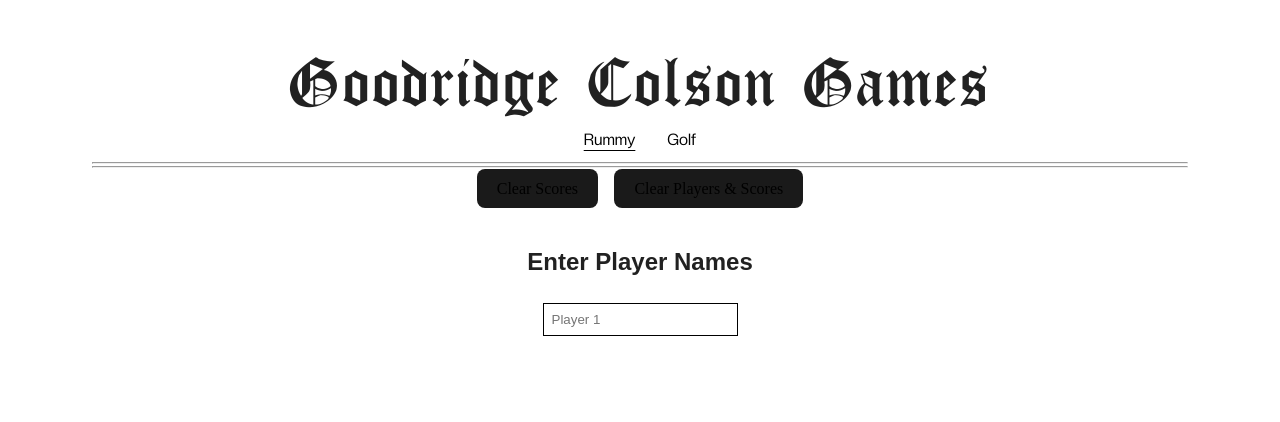
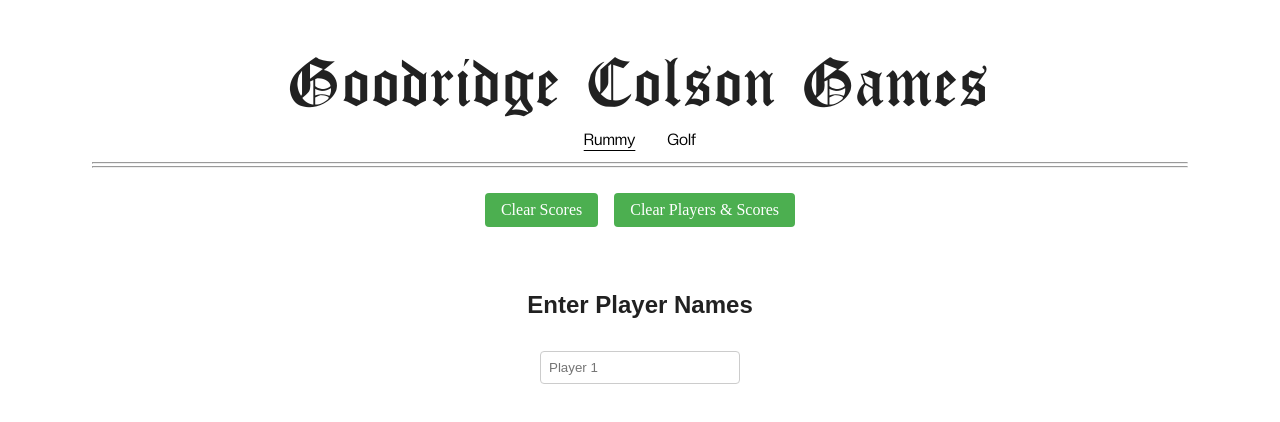
Before and after one commit to samcolson4/gc-games, a React (Vite) app: page / in a window 1280 px wide. Shown: the top 422 px of the page. Built offline with nearby package versions, Linux system fonts and the light colour scheme; a web font is replaced by a local one.

Commit message:
Major facelift
- Fix the rummy scoring
- Improving styling in both games

```diff
--- a/src/components/golf.tsx
+++ b/src/components/golf.tsx
@@ -1,20 +1,103 @@
 import React, { useState, useEffect } from "react";
 import { calculateCumulativeScore, clearPlayersAndScores, clearScores, getStoredData, updatePlayerName, updateScore } from "../utils/scoreHelpers";
 
+interface Player {
+  name: string;
+  id: number;
+}
+
+const MAX_PLAYERS = 6;
+const MAX_SCORE = 200; // Reasonable maximum golf score
+
 function Golf() {
-  const [players, setPlayers] = useState<string[]>(Array(6).fill(""));
+  const [players, setPlayers] = useState<Player[]>(Array(MAX_PLAYERS).fill(null).map((_, i) => ({ name: "", id: i })));
   const [scores, setScores] = useState<string[][]>([]);
   const [numRounds, setNumRounds] = useState<number>(1);
 
+  const styles = {
+    container: {
+      display: "flex",
+      flexDirection: "column" as const,
+      alignItems: "center",
+      padding: "1rem",
+      maxWidth: "100%",
+      margin: "0 auto",
+      boxSizing: "border-box" as const,
+    },
+    button: {
+      padding: "0.5rem 1rem",
+      margin: "0.5rem",
+      backgroundColor: "#4CAF50",
+      color: "white",
+      border: "none",
+      borderRadius: "4px",
+      cursor: "pointer",
+      transition: "background-color 0.3s",
+    },
+    input: {
+      padding: "0.5rem",
+      margin: "0.5rem",
+      backgroundColor: "white",
+      color: "black",
+      border: "1px solid #ccc",
+      borderRadius: "4px",
+      width: "100%",
+      maxWidth: "200px",
+      boxSizing: "border-box" as const,
+    },
+    table: {
+      borderCollapse: "collapse" as const,
+      width: "100%",
+      marginTop: "1rem",
+      tableLayout: "fixed" as const,
+    },
+    th: {
+      padding: "0.5rem",
+      backgroundColor: "#f5f5f5",
+      border: "1px solid #ddd",
+      wordBreak: "break-word" as const,
+    },
+    td: {
+      padding: "0.5rem",
+      border: "1px solid #ddd",
+      textAlign: "center" as const,
+      wordBreak: "break-word" as const,
+    },
+    header: {
+      marginBottom: "2rem",
+      textAlign: "center" as const,
+    },
+    tableContainer: {
+      width: "100%",
+      maxWidth: "800px",
+      margin: "0 auto",
+    },
+    playerInputs: {
+      width: "100%",
+      maxWidth: "800px",
+      margin: "0 auto",
+    },
+    buttonContainer: {
+      width: "100%",
+      maxWidth: "800px",
+      margin: "0 auto 2rem auto",
+      display: "flex",
+      justifyContent: "center",
+      flexWrap: "wrap" as const,
+    },
+  };
+
   useEffect(() => {
     const { players: storedPlayers, scores: storedScores } = getStoredData("golfPlayers", "golfScores");
-    setPlayers(storedPlayers);
+    setPlayers(storedPlayers.map((name: string, i: number) => ({ name, id: i })));
     setScores(storedScores);
     setNumRounds(storedScores.length || 1);
   }, []);
 
   const handleNameChange = (index: number, name: string) => {
-    const newPlayers = updatePlayerName(players, index, name, "golfPlayers");
+    const newPlayers = [...players];
+    newPlayers[index] = { ...newPlayers[index], name };
+    updatePlayerName(newPlayers.map(p => p.name), index, name, "golfPlayers");
     setPlayers(newPlayers);
   };
 
@@ -23,10 +106,15 @@ function Golf() {
     roundIndex: number,
     score: string
   ) => {
-    // Ensure scores array has enough rounds
+    // Validate score
+    const numScore = parseInt(score);
+    if (score && (isNaN(numScore) || numScore < 0 || numScore > MAX_SCORE)) {
+      return;
+    }
+
     let updatedScores = [...scores];
     while (updatedScores.length <= roundIndex) {
-      updatedScores.push(Array(6).fill(""));
+      updatedScores.push(Array(MAX_PLAYERS).fill(""));
     }
     updatedScores = updateScore(updatedScores, playerIndex, roundIndex, score, "golfScores");
     setScores(updatedScores);
@@ -36,6 +124,12 @@ function Golf() {
     setNumRounds(numRounds + 1);
   };
 
+  const deleteRound = (roundIndex: number) => {
+    const newScores = scores.filter((_, index) => index !== roundIndex);
+    setScores(newScores);
+    setNumRounds(numRounds - 1);
+  };
+
   const clearOnlyScores = () => {
     const emptyScores = clearScores("golfScores");
     setScores(emptyScores);
@@ -43,38 +137,36 @@ function Golf() {
   };
 
   return (
-    <div style={{ display: "flex", flexDirection: "column", alignItems: "center" }}>
-      <div style={{ marginBottom: "1rem" }}>
-        <button onClick={clearOnlyScores} style={{ marginRight: "1rem" }}>
+    <div style={styles.container}>
+      <div style={styles.buttonContainer}>
+        <button onClick={clearOnlyScores} style={styles.button}>
           Clear Scores
         </button>
         <button
           onClick={() => {
             const { emptyPlayers, emptyScores } = clearPlayersAndScores("golfPlayers", "golfScores");
-            setPlayers(emptyPlayers);
+            setPlayers(emptyPlayers.map((name, i) => ({ name, id: i })));
             setScores(emptyScores);
             setNumRounds(1);
           }}
+          style={styles.button}
         >
           Clear Players & Scores
         </button>
       </div>
-      <div>
+
+      <div style={styles.playerInputs}>
         <h2>Enter Player Names</h2>
-        {players.map((name, i) => {
-          if (i === 0 || players[i - 1].trim() !== "") {
+        {players.map((player, i) => {
+          if (i === 0 || players[i - 1].name.trim() !== "") {
             return (
-              <div key={i}>
+              <div key={player.id}>
                 <input
                   type="text"
                   placeholder={`Player ${i + 1}`}
-                  value={name}
+                  value={player.name}
                   onChange={(e) => handleNameChange(i, e.target.value)}
-                  style={{
-                    backgroundColor: "white",
-                    color: "black",
-                    border: "1px solid black",
-                  }}
+                  style={styles.input}
                 />
               </div>
             );
@@ -83,15 +175,19 @@ function Golf() {
         })}
       </div>
 
-      {players[0] && (
-        <div>
+      {players[0].name && (
+        <div style={styles.tableContainer}>
           <h2>Enter Scores</h2>
-          <table>
+          <table style={styles.table}>
             <thead>
               <tr>
-                <th></th>
-                {players.map((name, i) =>
-                  name ? <th key={i}><h3>{name}</h3></th> : null
+                <th style={{ ...styles.th, width: "100px" }}></th>
+                {players.map((player) =>
+                  player.name ? (
+                    <th key={player.id} style={styles.th}>
+                      <h3 style={{ margin: 0 }}>{player.name}</h3>
+                    </th>
+                  ) : null
                 )}
               </tr>
             </thead>
@@ -99,39 +195,48 @@ function Golf() {
               {[...Array(numRounds)].map((_, roundIndex) => (
                 <React.Fragment key={roundIndex}>
                   <tr>
-                    <td>Round {roundIndex + 1}</td>
-                    {players.map((name, playerIndex) =>
-                      name ? (
-                        <td key={playerIndex}>
+                    <td style={styles.td}>
+                      Round {roundIndex + 1}
+                      <button
+                        onClick={() => deleteRound(roundIndex)}
+                        style={{
+                          ...styles.button,
+                          padding: "0.25rem 0.5rem",
+                          marginLeft: "0.5rem",
+                          backgroundColor: "#f44336",
+                        }}
+                      >
+                        ×
+                      </button>
+                    </td>
+                    {players.map((player) =>
+                      player.name ? (
+                        <td key={player.id} style={styles.td}>
                           <input
                             type="number"
-                            value={
-                              scores[roundIndex]?.[playerIndex] || ""
+                            min="0"
+                            max={MAX_SCORE}
+                            value={scores[roundIndex]?.[player.id] || ""}
+                            onChange={(e) =>
+                              handleScoreChange(player.id, roundIndex, e.target.value)
                             }
-                            onChange={(e) =>
-                              handleScoreChange(playerIndex, roundIndex, e.target.value)
-                            }
-                            style={{
-                              backgroundColor: "white",
-                              color: "black",
-                              border: "1px solid black",
-                            }}
+                            style={styles.input}
                           />
                         </td>
                       ) : null
                     )}
                   </tr>
                   {players.some(
-                    (_, playerIndex) =>
-                      scores[roundIndex]?.[playerIndex]?.trim() !== ""
+                    (player) =>
+                      scores[roundIndex]?.[player.id]?.trim() !== ""
                   ) && (
                     <tr>
-                      <td>Scores on the doors</td>
-                      {players.map((name, playerIndex) =>
-                        name ? (
-                          <td key={playerIndex}>
+                      <td style={styles.td}>Total Score</td>
+                      {players.map((player) =>
+                        player.name ? (
+                          <td key={player.id} style={styles.td}>
                             {calculateCumulativeScore(
-                              scores.map(round => round[playerIndex]),
+                              scores.map(round => round[player.id]),
                               roundIndex
                             )}
                           </td>
@@ -143,7 +248,7 @@ function Golf() {
               ))}
             </tbody>
           </table>
-          <button onClick={addRound} style={{ marginTop: "1rem" }}>
+          <button onClick={addRound} style={{ ...styles.button, marginTop: "1rem" }}>
             Add Round
           </button>
         </div>
--- a/src/components/rummy.tsx
+++ b/src/components/rummy.tsx
@@ -14,6 +14,79 @@ function Rummy() {
       .fill(null)
       .map(() => Array(6).fill("")),
   );
+
+  const styles = {
+    container: {
+      display: "flex",
+      flexDirection: "column" as const,
+      alignItems: "center",
+      padding: "1rem",
+      maxWidth: "100%",
+      margin: "0 auto",
+      boxSizing: "border-box" as const,
+    },
+    button: {
+      padding: "0.5rem 1rem",
+      margin: "0.5rem",
+      backgroundColor: "#4CAF50",
+      color: "white",
+      border: "none",
+      borderRadius: "4px",
+      cursor: "pointer",
+      transition: "background-color 0.3s",
+    },
+    input: {
+      padding: "0.5rem",
+      margin: "0.5rem",
+      backgroundColor: "white",
+      color: "black",
+      border: "1px solid #ccc",
+      borderRadius: "4px",
+      width: "100%",
+      maxWidth: "200px",
+      boxSizing: "border-box" as const,
+    },
+    table: {
+      borderCollapse: "collapse" as const,
+      width: "100%",
+      marginTop: "1rem",
+      tableLayout: "fixed" as const,
+    },
+    th: {
+      padding: "0.5rem",
+      backgroundColor: "#f5f5f5",
+      border: "1px solid #ddd",
+      wordBreak: "break-word" as const,
+    },
+    td: {
+      padding: "0.5rem",
+      border: "1px solid #ddd",
+      textAlign: "center" as const,
+      wordBreak: "break-word" as const,
+    },
+    header: {
+      marginBottom: "2rem",
+      textAlign: "center" as const,
+    },
+    tableContainer: {
+      width: "100%",
+      maxWidth: "800px",
+      margin: "0 auto",
+    },
+    playerInputs: {
+      width: "100%",
+      maxWidth: "800px",
+      margin: "0 auto",
+    },
+    buttonContainer: {
+      width: "100%",
+      maxWidth: "800px",
+      margin: "0 auto 2rem auto",
+      display: "flex",
+      justifyContent: "center",
+      flexWrap: "wrap" as const,
+    },
+  };
 
   useEffect(() => {
     const { players: initialPlayers, scores: initialScores } = getStoredData("rummyPlayers", "rummyScores");
@@ -46,10 +119,10 @@ function Rummy() {
 
   // Emoji ranking row for each round
   const getEmojiRankingRow = (roundIndex: number) => {
-    const fullEmojis = ["🟩", "🟦", "🟪", "🟨", "🟧", "🟥"];
-    const activePlayersCount = players.filter(name => name).length;
-    const emojis = fullEmojis.slice(0, activePlayersCount);
-    const cumulativeScores: { index: number; score: number }[] = players
+    const emojis = ["🟩", "🟦", "🟪", "🟨", "🟧", "🟥"];
+
+    // Get scores for each player and sort them
+    const playerScores = players
       .map((_, i) => ({
         index: i,
         score: calculateCumulativeScore(scores.map(row => row[i]), roundIndex),
@@ -57,36 +130,85 @@ function Rummy() {
       .filter(({ score }) => !isNaN(score))
       .sort((a, b) => a.score - b.score);
 
+    // Create a map of player index to emoji
     const emojiMap: Record<number, string> = {};
-    let rank = 0;
-    for (let i = 0; i < cumulativeScores.length;) {
-      const currentScore = cumulativeScores[i].score;
-      const scoreGroup = cumulativeScores.slice(i).filter(r => r.score === currentScore);
-      const emoji = emojis[rank] || emojis[emojis.length - 1];
-      scoreGroup.forEach(entry => {
-        emojiMap[entry.index] = emoji;
+
+    // Group players by score
+    let currentScore = playerScores[0]?.score;
+    let currentGroup: typeof playerScores = [];
+    let emojiIndex = 0;
+
+    playerScores.forEach((player) => {
+      if (player.score === currentScore) {
+        currentGroup.push(player);
+      } else {
+        // Assign the same emoji to all players in the group
+        const emoji = emojis[emojiIndex];
+        currentGroup.forEach(p => {
+          emojiMap[p.index] = emoji;
+        });
+
+        // Move to next group
+        currentGroup = [player];
+        currentScore = player.score;
+        emojiIndex++;
+      }
+    });
+
+    // Handle the last group
+    if (currentGroup.length > 0) {
+      const emoji = emojis[emojiIndex];
+      currentGroup.forEach(p => {
+        emojiMap[p.index] = emoji;
       });
-      i += scoreGroup.length;
-      rank++;
     }
 
     return (
       <tr>
-        <td style={{ textAlign: "right", paddingLeft: "0.5rem" }}>Rankings</td>
+        <td style={styles.td}>Rankings</td>
         {players.map((name, i) =>
           name ? (
-            <td key={i}>{emojiMap[i] || ""}</td>
+            <td key={i} style={styles.td}>{emojiMap[i] || ""}</td>
           ) : null
         )}
       </tr>
     );
   };
+
+  const RankingKey = () => (
+    <div style={{
+      marginTop: "1rem",
+      padding: "1rem",
+      backgroundColor: "#f5f5f5",
+      borderRadius: "4px",
+      border: "1px solid #ddd",
+      width: "100%",
+      maxWidth: "800px",
+      marginLeft: "auto",
+      marginRight: "auto",
+    }}>
+      <h3 style={{ margin: "0 0 0.5rem 0" }}>Score Rankings</h3>
+      <div style={{ display: "flex", gap: "1rem", flexWrap: "wrap" }}>
+        {["🟩", "🟦", "🟪", "🟨", "🟧", "🟥"].map((emoji, index) => (
+          <div key={emoji} style={{ display: "flex", alignItems: "center", gap: "0.5rem" }}>
+            <span>{emoji}</span>
+            <span>{index === 0 ? "Best" : index === 5 ? "Worst" : `${index + 1}${getOrdinalSuffix(index + 1)}`}</span>
+          </div>
+        ))}
+      </div>
+    </div>
+  );
+
+  const getOrdinalSuffix = (n: number) => {
+    const s = ["th", "st", "nd", "rd"];
+    const v = n % 100;
+    return s[(v - 20) % 10] || s[v] || s[0];
+  };
+
   return (
-    <div
-      style={{ display: "flex", flexDirection: "column", alignItems: "center" }}
-    >
-      <div style={{ marginBottom: "1rem" }}>
-        <button onClick={clearOnlyScores} style={{ marginRight: "1rem" }}>
+    <div style={styles.container}>
+      <div style={styles.buttonContainer}>
+        <button onClick={clearOnlyScores} style={styles.button}>
           Clear Scores
         </button>
         <button
@@ -95,11 +217,12 @@ function Rummy() {
             setPlayers(emptyPlayers);
             setScores(emptyScores);
           }}
+          style={styles.button}
         >
-          Clear Players &amp; Scores
+          Clear Players & Scores
         </button>
       </div>
-      <div>
+      <div style={styles.playerInputs}>
         <h2>Enter Player Names</h2>
         {players.map((name, i) => {
           if (i === 0 || players[i - 1].trim() !== "") {
@@ -110,11 +233,7 @@ function Rummy() {
                   placeholder={`Player ${i + 1}`}
                   value={name}
                   onChange={(e) => handleNameChange(i, e.target.value)}
-                  style={{
-                    backgroundColor: "white",
-                    color: "black",
-                    border: "1px solid black",
-                  }}
+                  style={styles.input}
                 />
               </div>
             );
@@ -124,16 +243,16 @@ function Rummy() {
       </div>
 
       {players[0] && (
-        <div>
+        <div style={styles.tableContainer}>
           <h2>Enter Scores</h2>
-          <table>
+          <table style={styles.table}>
             <thead>
               <tr>
-                <th></th>
+                <th style={{ ...styles.th, width: "100px" }}></th>
                 {players.map((name, i) =>
                   name ? (
-                    <th key={i}>
-                      <h3>{name}</h3>
+                    <th key={i} style={styles.th}>
+                      <h3 style={{ margin: 0 }}>{name}</h3>
                     </th>
                   ) : null,
                 )}
@@ -143,23 +262,19 @@ function Rummy() {
               {[...Array(6)].map((_, roundIndex) => (
                 <React.Fragment key={roundIndex}>
                   <tr>
-                    <td style={{ textAlign: "right", paddingLeft: "0.5rem", paddingRight: "0.5rem" }}>
+                    <td style={styles.td}>
                       <strong>Round {roundIndex + 1}</strong>
                     </td>
                     {players.map((name, playerIndex) =>
                       name ? (
-                        <td key={playerIndex}>
+                        <td key={playerIndex} style={styles.td}>
                           <input
                             type="number"
                             value={scores[roundIndex]?.[playerIndex] || ""}
                             onChange={(e) =>
                               handleScoreChange(playerIndex, roundIndex, e.target.value)
                             }
-                            style={{
-                              backgroundColor: "white",
-                              color: "black",
-                              border: "1px solid black",
-                            }}
+                            style={styles.input}
                           />
                         </td>
                       ) : null
@@ -168,10 +283,10 @@ function Rummy() {
                   {players.some((_, playerIndex) => scores[roundIndex][playerIndex].trim() !== "") && (
                     <>
                       <tr>
-                        <td style={{ textAlign: "right", paddingLeft: "0.5rem" }} colSpan={1}>Scores on the doors</td>
+                        <td style={styles.td}>Scores on the doors</td>
                         {players.map((name, playerIndex) =>
                           name ? (
-                            <td key={playerIndex}>
+                            <td key={playerIndex} style={styles.td}>
                               {
                                 calculateCumulativeScore(scores.map(row => row[playerIndex]), roundIndex)
                               }
@@ -186,6 +301,7 @@ function Rummy() {
               ))}
             </tbody>
           </table>
+          <RankingKey />
         </div>
       )}
     </div>
```
